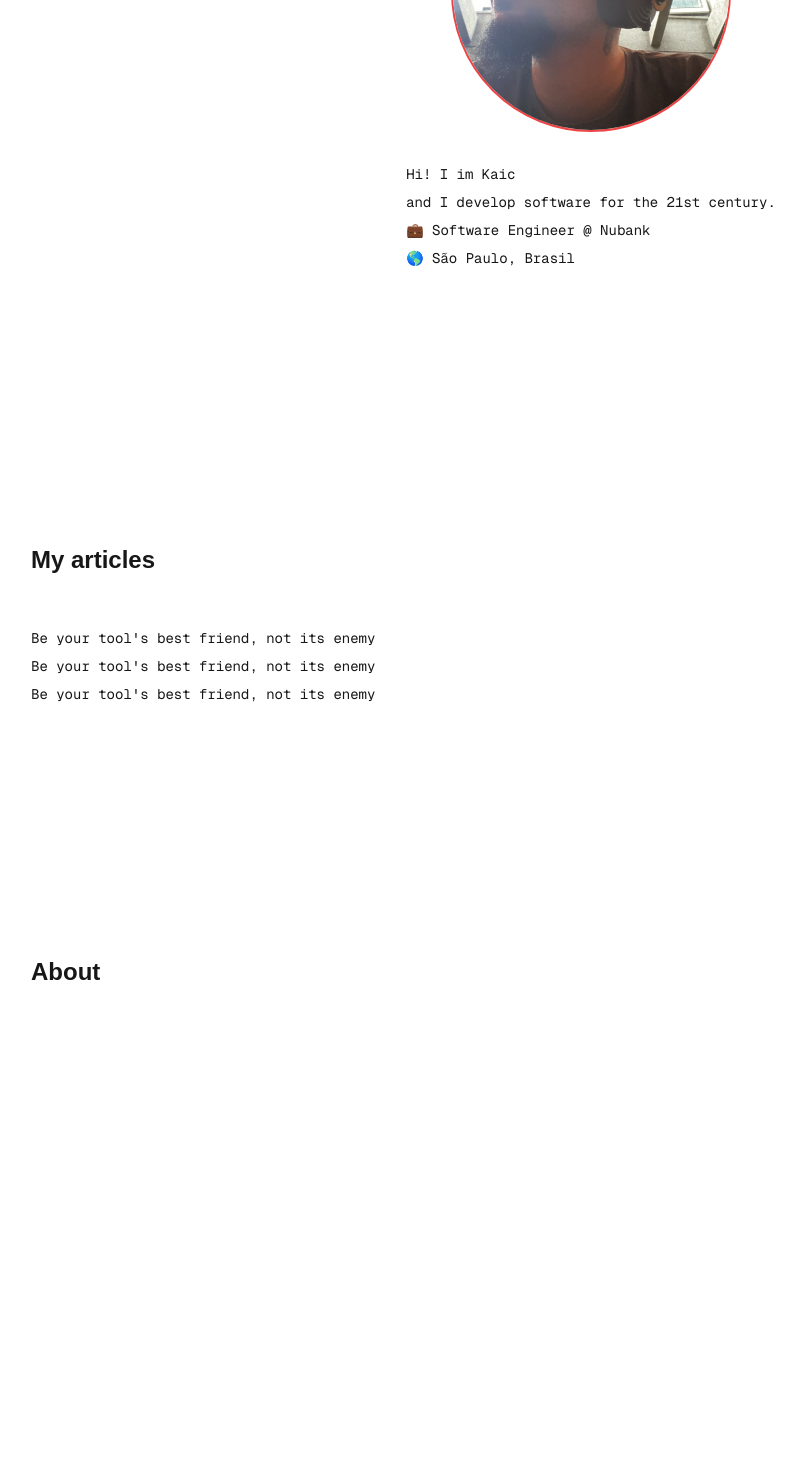
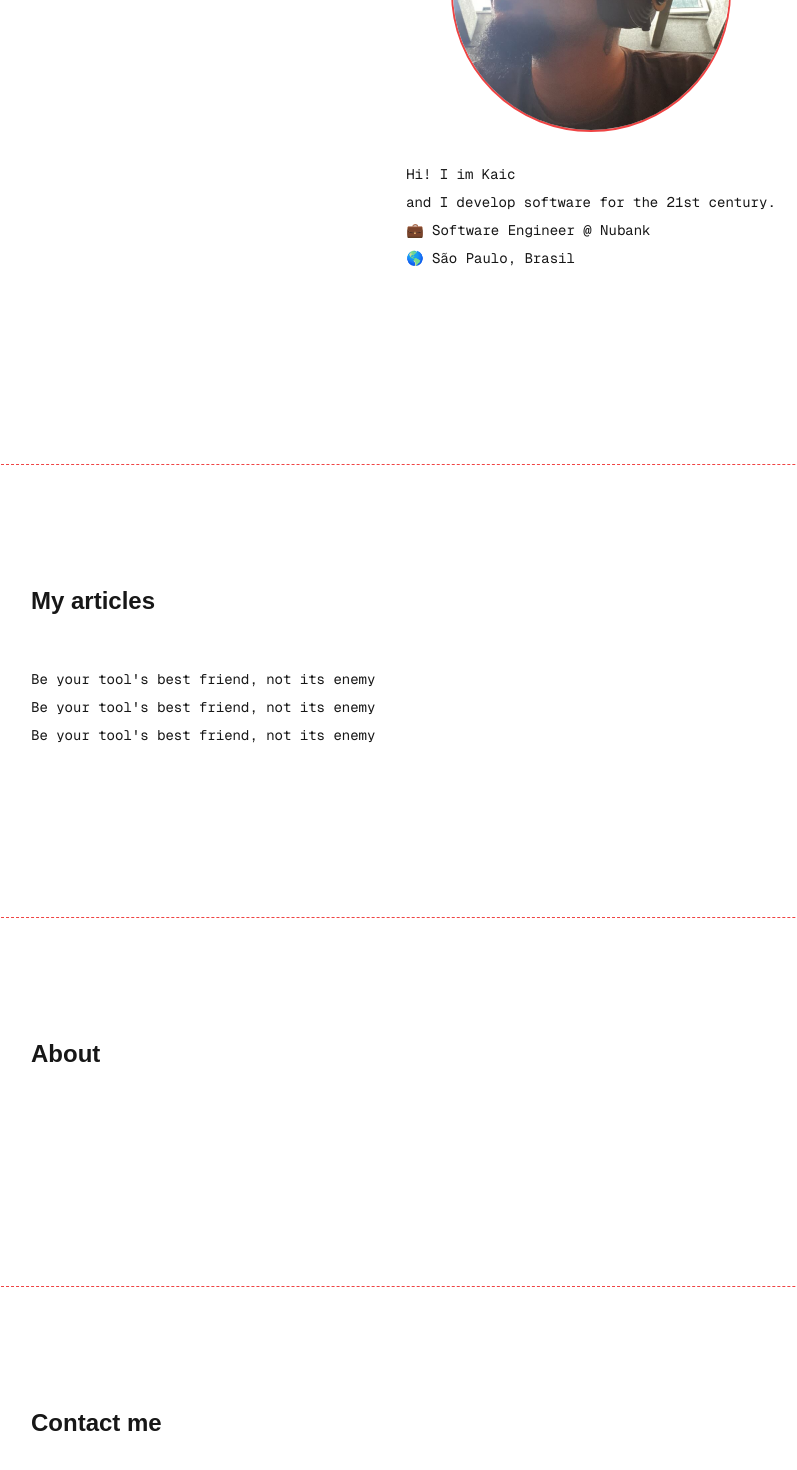
Before and after one commit to kaic/kaic.github.io, a Next.js app: page / in a window 1280 px wide. Shown: the part 336-1806 px from the top of the page, without its empty margins (49-846 px from the left). Before the commit the page ends 1540 px from the top, so only its background shows below. Built offline with nearby package versions, Linux system fonts and the light colour scheme.

Commit message:
feat: add contact me section

```diff
--- a/src/app/About/about.tsx
+++ b/src/app/About/about.tsx
@@ -1,4 +1,4 @@
-export default function About() {
+export const About = () => {
   return (
     <article id='about'>
       <div className='grid grid-rows-[20px_1fr_20px] p-8 pb-20 gap-16 sm:p-20'>
--- a/src/app/Articles/articles.tsx
+++ b/src/app/Articles/articles.tsx
@@ -11,7 +11,7 @@ interface IArticle {
   title: string;
   url: string;
 }
-export default function Articles() {
+function Articles() {
   // Lista de artigos com seus URLs
   const articlesList: IArticle[] = [
     {
@@ -43,3 +43,5 @@ export default function Articles() {
     </article>
   );
 }
+
+export default Articles;
--- a/src/app/Articles/components/ArticleLinks.tsx
+++ b/src/app/Articles/components/ArticleLinks.tsx
@@ -8,6 +8,7 @@ interface ArticleLinkProps {
 export const ArticleLink = ({ href, children }: ArticleLinkProps) => {
   return (
     <a
+      target='blank'
       className='hover:text-red-500 hover:font-medium transition-all duration-200'
       href={href}
     >
--- /dev/null
+++ b/src/app/Contant/contant.tsx
@@ -0,0 +1,9 @@
+export const Contant = () => {
+  return (
+    <article id='contant-me'>
+      <div className='grid grid-rows-[20px_1fr_20px] p-8 pb-20 gap-16 sm:p-20'>
+        <h2 className='text-2xl font-bold text-left'>Contact me</h2>
+      </div>
+    </article>
+  );
+}
--- /dev/null
+++ b/src/app/components/SectionSeparator.tsx
@@ -0,0 +1,5 @@
+export const SectionSeparator = () => {
+  return (
+    <hr className="border-0 border-b border-dashed border-red-500 mb-10 mx-10" />
+  );
+};
--- a/src/app/home.tsx
+++ b/src/app/home.tsx
@@ -5,7 +5,10 @@ import { config } from '../config';
 //TODO:
 //- [ ] Add a Fix imports
 import Articles from './Articles/articles';
-import About from './About/about';
+import { About } from './About/about';
+import { Contant } from './Contant/contant';
+
+import { SectionSeparator } from './components/SectionSeparator';
 
 export default function Home() {
   return (
@@ -68,9 +71,13 @@ export default function Home() {
           </ul>
         </main>
       </div>
+      <SectionSeparator />
+      <Articles />
+      <SectionSeparator />
+      <About />
+      <SectionSeparator />
+      <Contant />
 
-      <Articles />
-      <About />
 
       <footer className=''></footer>
     </div>
```
